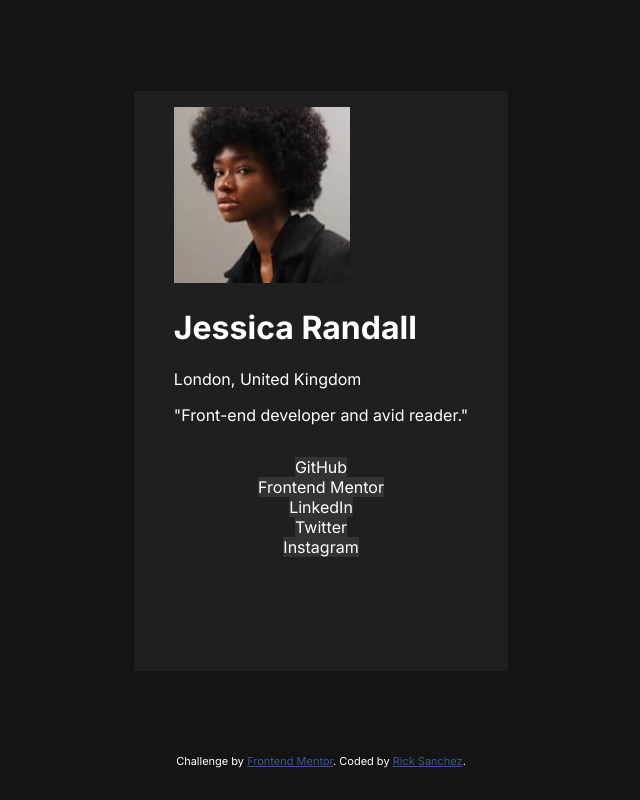
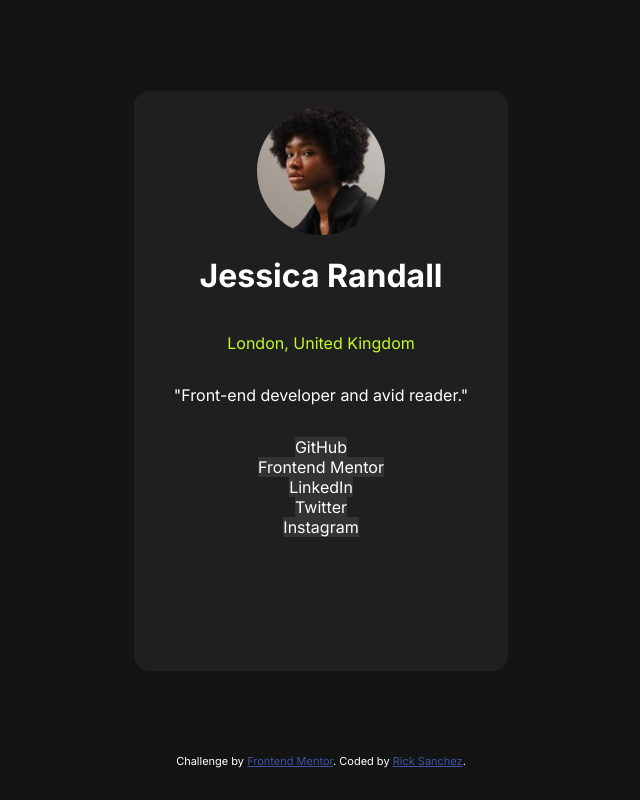
Before and after one commit to rickwithoutmorty/GS_SocialProfile, a plain HTML site: page index.html in a window 1280 px wide. Shown: the whole page, without its empty margins (319-959 px from the left). Drawn offline with Linux system fonts and the light colour scheme.

Commit message:
add figure and caption styling

```diff
--- a/index.html
+++ b/index.html
@@ -28,8 +28,8 @@
       <figcaption>
         <h1>Jessica Randall</h1>
         <p>London, United Kingdom</p>
-        <p>"Front-end developer and avid reader."</p>
       </figcaption>
+      <p>"Front-end developer and avid reader."</p>
     </figure>
     <div class="links-area">
       <a href="https://www.github.com">GitHub</a>
--- a/style.css
+++ b/style.css
@@ -26,6 +26,29 @@ main {
     flex-direction: column;
     background: var(--color-grey-800);
     min-height: 580px;
+    border-radius: 15px;
+}
+
+figure {
+    display: flex;
+    flex-direction: column;
+    align-items: center;
+    justify-content: center;
+}
+
+figure img {
+    height: 8rem;
+    border-radius: 100px            ;
+}
+
+figure figcaption {
+    display: flex;
+    flex-direction: column;
+    align-items: center;
+}
+
+figure figcaption p {
+    color: var(--color-main-green);
 }
 
 .links-area {
@@ -36,7 +59,6 @@ main {
 }
 
 .links-area a {
-    display: flex;
     color: var(--color-main-white);
     text-decoration: none;
     background: var(--color-grey-700);
```
